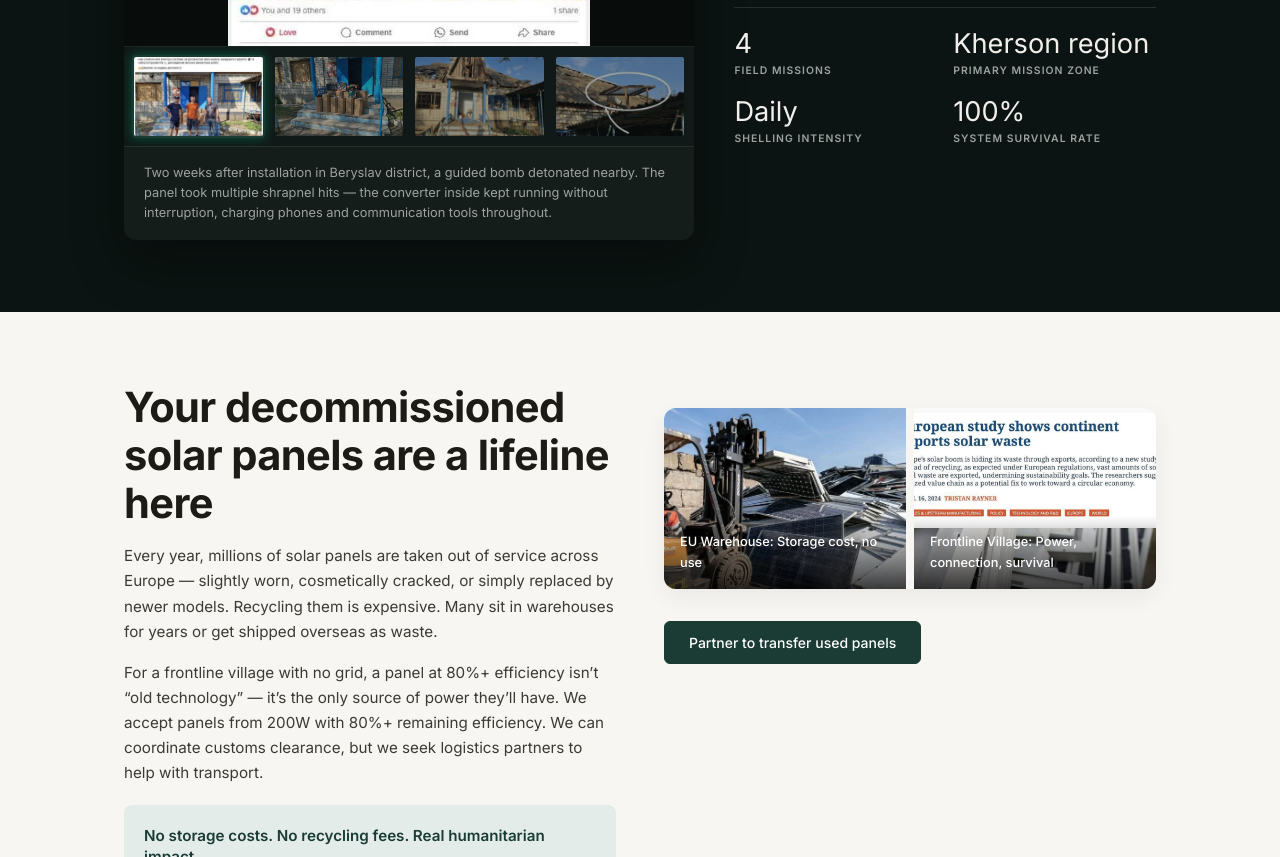
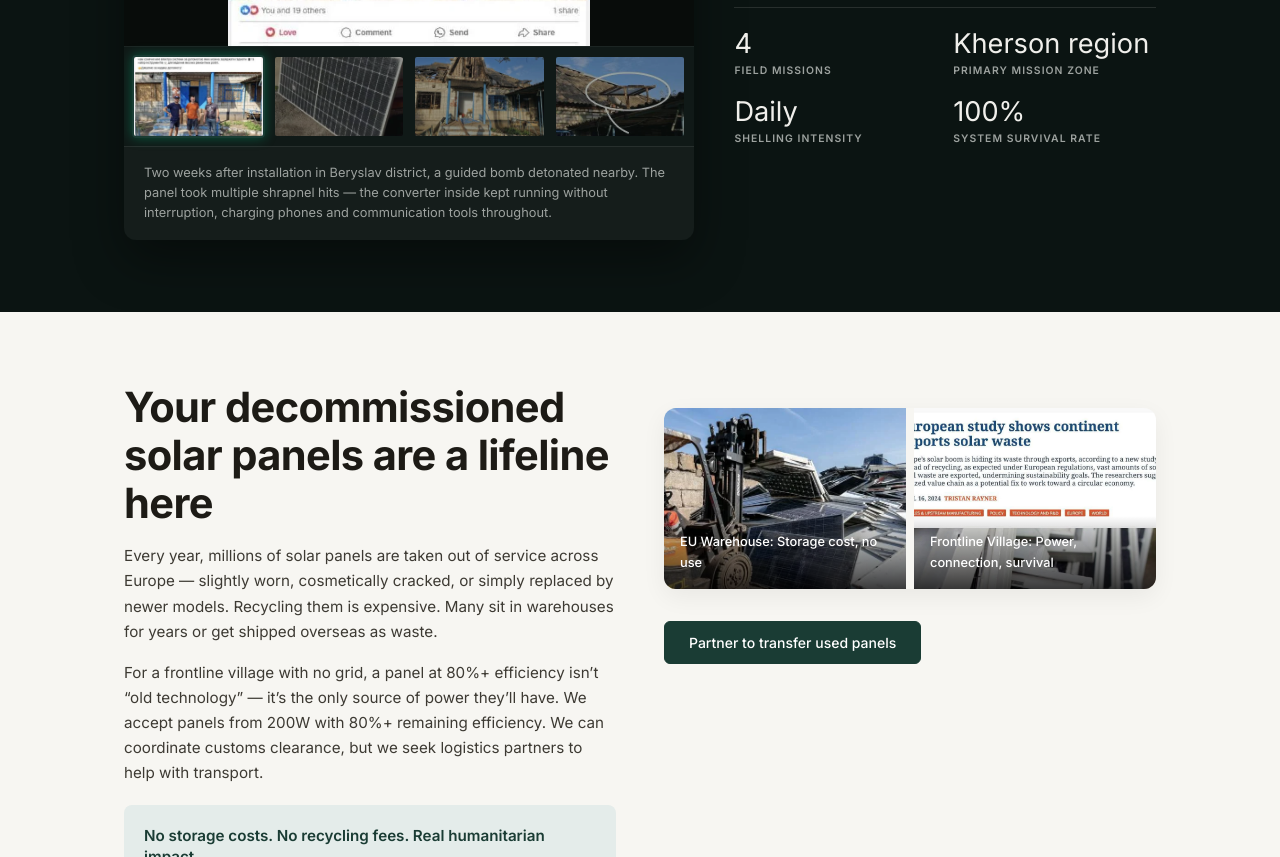
Before and after one commit to Chechevicka/leding, a plain HTML site: page index.html in a window 1280 px wide. Shown: the part 3005-3862 px from the top of the page. Drawn offline with Linux system fonts and the light colour scheme.

Commit message:
Restore gunshot-panel photo to the proof gallery

```diff
--- a/index.html
+++ b/index.html
@@ -205,8 +205,8 @@
           <div class="proof-thumb active" data-src="assets/images/shrapnel-panel-large.webp">
             <img src="assets/images/shrapnel-panel-large.webp" alt="Shrapnel large view">
           </div>
-          <div class="proof-thumb" data-src="assets/images/shrapnel-panel-detail-1.webp">
-            <img src="assets/images/shrapnel-panel-detail-1.webp" alt="Shrapnel detail view 1">
+          <div class="proof-thumb" data-src="assets/images/gunshot-panel.webp">
+            <img src="assets/images/gunshot-panel.webp" alt="Gunshot panel view">
           </div>
           <div class="proof-thumb" data-src="assets/images/shrapnel-panel-detail-2.webp">
             <img src="assets/images/shrapnel-panel-detail-2.webp" alt="Shrapnel detail view 2">
```
